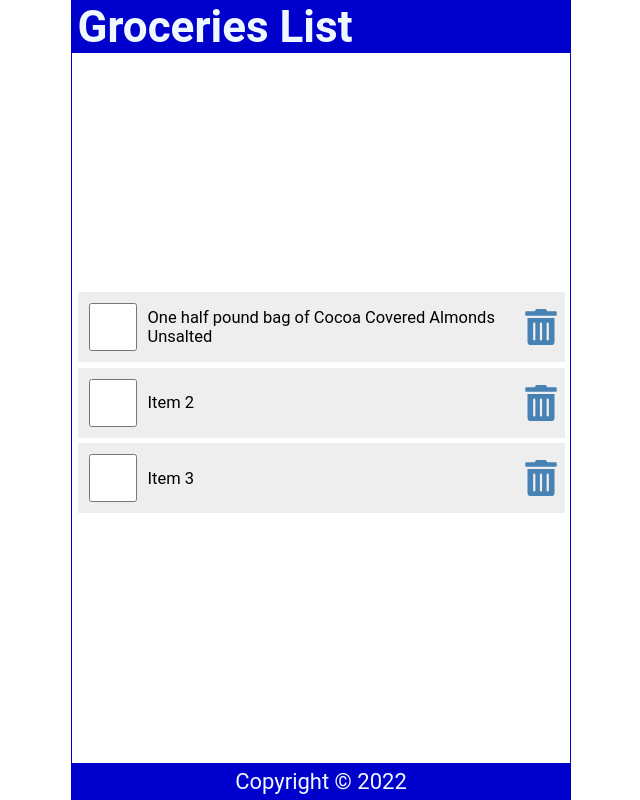
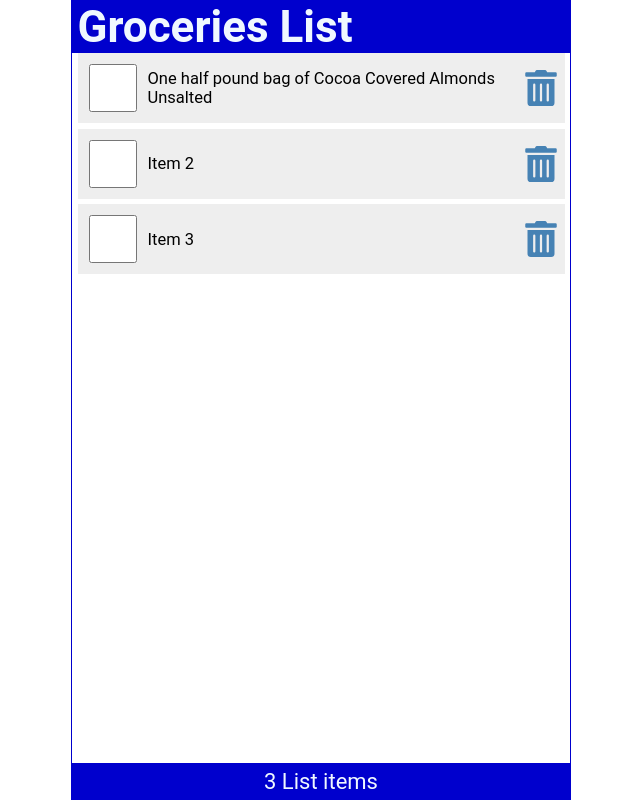
Before and after one commit to MrKaung21/Groceries-List-with-React, a React (Create React App) app: page / in a window 1280 px wide. Shown: the whole page, without its empty margins (319-959 px from the left). Built offline with nearby package versions, Linux system fonts and the light colour scheme.

Commit message:
Props and Prop Drilling

```diff
--- a/src/App.js
+++ b/src/App.js
@@ -1,14 +1,50 @@
 import Header from './Header';
 import Content from './Content';
 import Footer from './Footer';
+import { useState } from 'react'
 
 function App() {
+  const [items, setItems] = useState([
+    {
+        id: 1,
+        checked: false,
+        item: "One half pound bag of Cocoa Covered Almonds Unsalted"
+    },
+    {
+        id: 2,
+        checked: false,
+        item: "Item 2"
+    },
+    {
+        id: 3,
+        checked: false,
+        item: "Item 3"
+    }
+  ])
+
+
+  const handleCheck = (id) => {
+    const listItems = items.map(item => item.id === id ? {...item, checked: !item.checked} : item)
+    setItems(listItems)
+    localStorage.setItem("shoppinlist", JSON.stringify(listItems))
+  }
+
+  const handleDelete = id => {
+      const listItems = items.filter(item => item.id !== id)
+      setItems(listItems)
+      localStorage.setItem('shoppinglist', JSON.stringify(listItems))
+  }
+
 
   return (
     <div className="App">
-        <Header/>
-        <Content/>
-        <Footer/>
+        <Header />
+        <Content
+            items={items}
+            handleCheck={handleCheck}
+            handleDelete={handleDelete}
+        />
+        <Footer length={items.length}/>
     </div>
   );
 }
--- a/src/Content.js
+++ b/src/Content.js
@@ -1,60 +1,15 @@
-import { React, useState } from 'react'
-import { FaTrashAlt } from 'react-icons/fa'
+import React from 'react'
+import ItemList from './ItemList'
 
-const Content = () => {
-    const [items, setItems] = useState([
-        {
-            id: 1,
-            checked: false,
-            item: "One half pound bag of Cocoa Covered Almonds Unsalted"
-        },
-        {
-            id: 2,
-            checked: false,
-            item: "Item 2"
-        },
-        {
-            id: 3,
-            checked: false,
-            item: "Item 3"
-        }
-    ])
-
-    const handleCheck = (id) => {
-        const listItems = items.map(item => item.id === id ? {...item, checked: !item.checked} : item)
-        setItems(listItems)
-        localStorage.setItem("shoppinlist", JSON.stringify(listItems))
-    }
-
-    const handleDelete = id => {
-        const listItems = items.filter(item => item.id !== id)
-        setItems(listItems)
-        localStorage.setItem('shoppinglist', JSON.stringify(listItems))
-    }
-
+const Content = ({items, handleCheck, handleDelete}) => {
     return (
         <main>
             {items.length ? (
-                <ul>
-                    {items.map(item => (
-                        <li className='item' key={item.id}>
-                            <input
-                                type="checkbox"
-                                onChange={() => handleCheck(item.id)}
-                                checked={item.checked}
-                            />
-                            <label
-                                style={(item.checked) ? {textDecoration: 'line-through'} : null}
-                                onDoubleClick={() => handleCheck(item.id)}
-                            >{item.item}</label>
-                            <FaTrashAlt
-                                onClick={() => handleDelete(item.id)}
-                                role="button"
-                                tabIndex="0"
-                            />
-                        </li>
-                    ))}
-                </ul>
+                <ItemList
+                    items={items}
+                    handleCheck={handleCheck}
+                    handleDelete={handleDelete}
+                />
             ) : (
                 <p style={{ marginTop: '2rem'}}>Your list is empty</p>
             )}
--- a/src/Footer.js
+++ b/src/Footer.js
@@ -1,10 +1,9 @@
 import React from 'react'
 
-const Footer = () => {
-    const today = new Date()
+const Footer = ({length}) => {
     return (
         <footer>
-            <p>Copyright &copy; {today.getFullYear()}</p>
+            <p>{length} List {length === 1 ? "item" : "items"}</p>
         </footer>
     )
 }
--- a/src/Header.js
+++ b/src/Header.js
@@ -1,12 +1,16 @@
 import React from 'react'
 
-export const Header = () => {
+export const Header = ({title}) => {
 
     return (
         <header>
-            <h1>Groceries List</h1>
+            <h1>{title}</h1>
         </header>
     )
 }
 
+Header.defaultProps = {
+    title: "Groceries List"
+}
+
 export default Header
--- /dev/null
+++ b/src/ItemList.js
@@ -0,0 +1,19 @@
+import React from 'react'
+import LineItem from './LineItem'
+
+const ItemList = ({items, handleCheck, handleDelete}) => {
+  return (
+    <ul>
+        {items.map(item => (
+            <LineItem
+                key={item.id}
+                item={item}
+                handleCheck={handleCheck}
+                handleDelete={handleDelete}
+            />
+        ))}
+    </ul>
+  )
+}
+
+export default ItemList
--- /dev/null
+++ b/src/LineItem.js
@@ -0,0 +1,26 @@
+import React from 'react'
+import { FaTrashAlt } from 'react-icons/fa'
+
+const LineItem = ({item, handleCheck, handleDelete}) => {
+  return (
+        <li className='item' key={item.id}>
+            <input
+                type="checkbox"
+                onChange={() => handleCheck(item.id)}
+                checked={item.checked}
+            />
+            <label
+                style={(item.checked) ? {textDecoration: 'line-through'} : null}
+                onDoubleClick={() => handleCheck(item.id)}
+            >{item.item}</label>
+            <FaTrashAlt
+                onClick={() => handleDelete(item.id)}
+                role="button"
+                tabIndex="0"
+                aria-label={`Delete ${item.item}`}
+            />
+        </li>
+  )
+}
+
+export default LineItem
--- a/src/index.css
+++ b/src/index.css
@@ -44,7 +44,7 @@
   display: flex;
   flex-direction: column;
   flex-grow: 1;
-  justify-content: center;
+  justify-content: flex-start;
   align-items: center;
   overflow-y: auto;
 }
```
